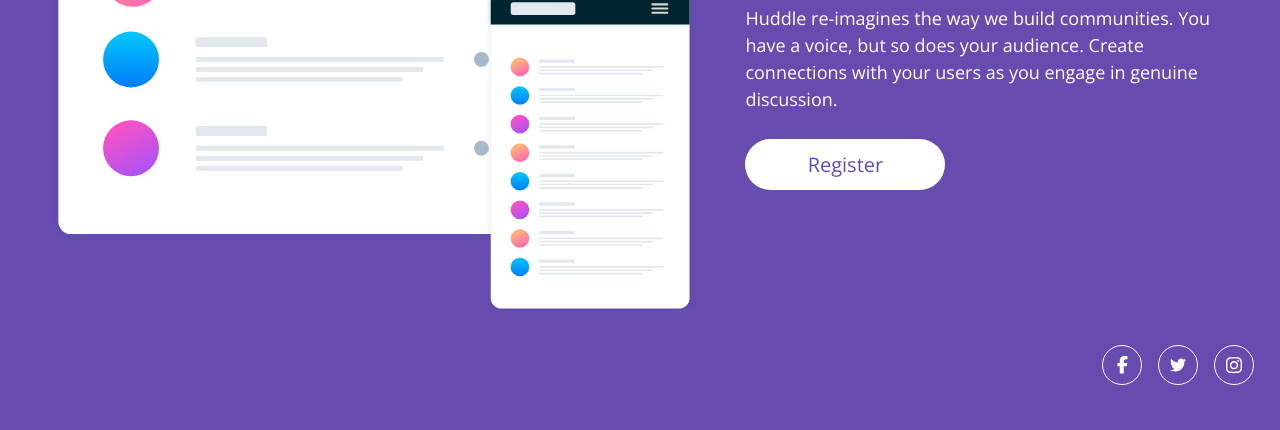
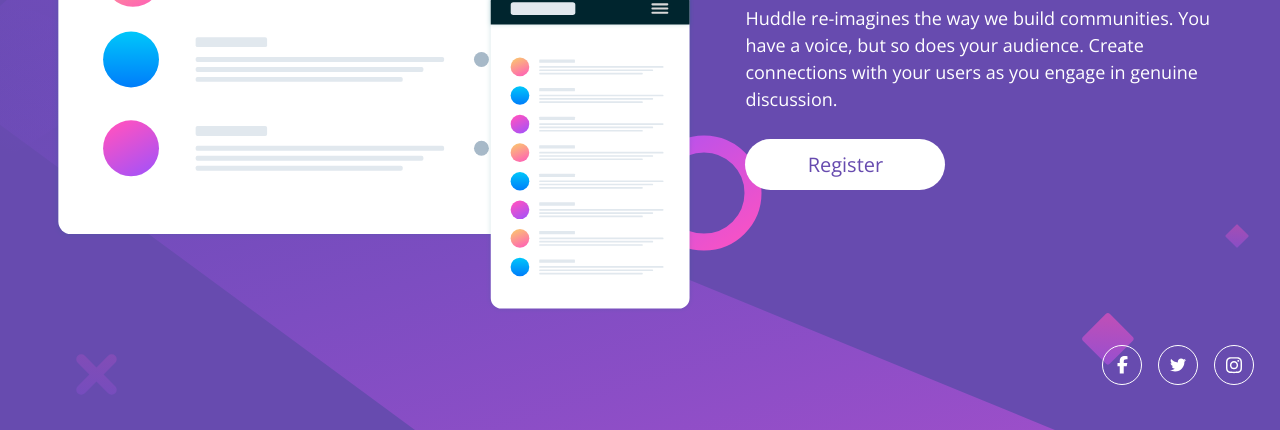
Before and after one commit to EugeniaAntonova/huddle-landing-page-with-single-introductory-section-master, a plain HTML site: page index.html in a window 1280 px wide. Shown: the part 370-800 px from the top of the page. Drawn offline with nearby package versions, Linux system fonts and the light colour scheme.

Commit message:
fix background-image

```diff
--- a/style.css
+++ b/style.css
@@ -24,6 +24,9 @@ body {
     font-style: normal;
     color: white;
     background-color: var(--violet);
+    background-image: url(./images/bg-mobile.svg);
+    background-repeat: no-repeat;
+    background-size: 100%;
 }
 
 body>* {
@@ -174,6 +177,11 @@ h1.title {
 }
 
 @media (min-width: 760px) {
+    body {
+        background-image: url(./images/bg-desktop.svg);
+        background-size: 1318px 800px;
+
+    }
     .hero {
         grid-template-columns: 4fr 3fr;
         gap: 50px;
```
